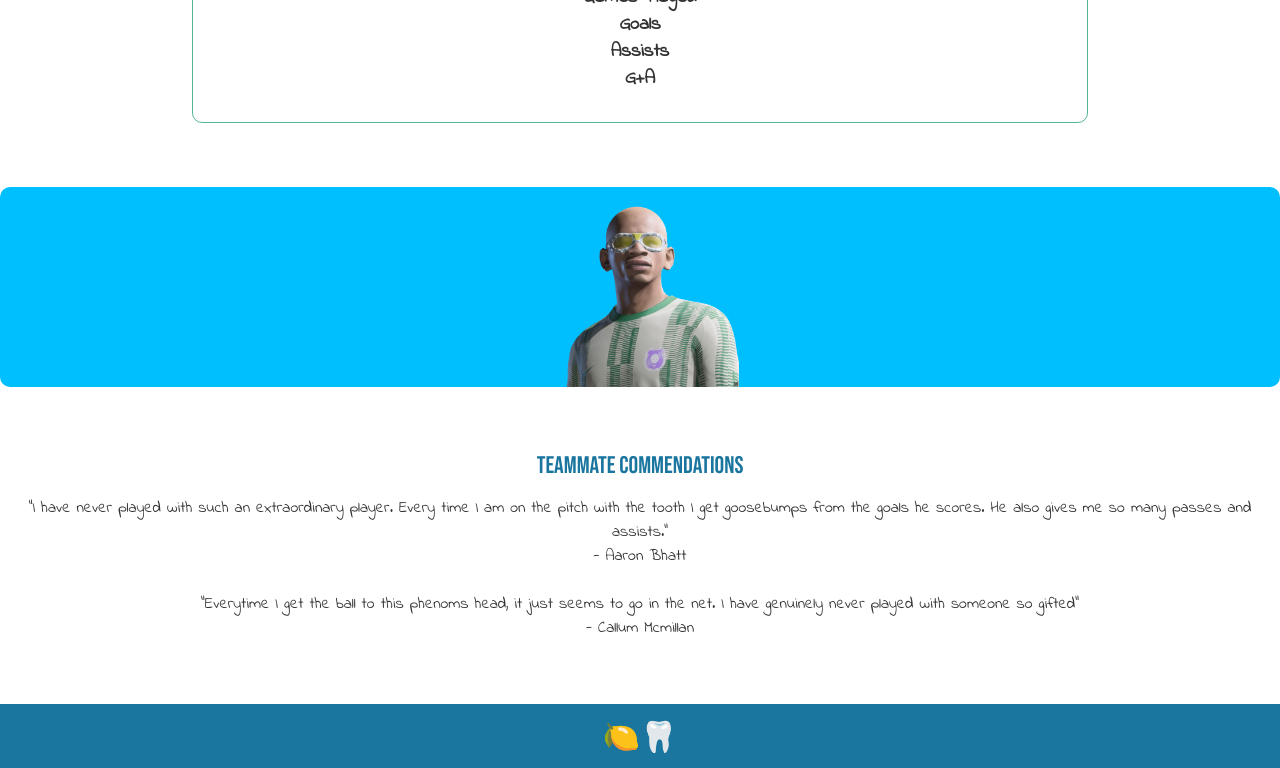
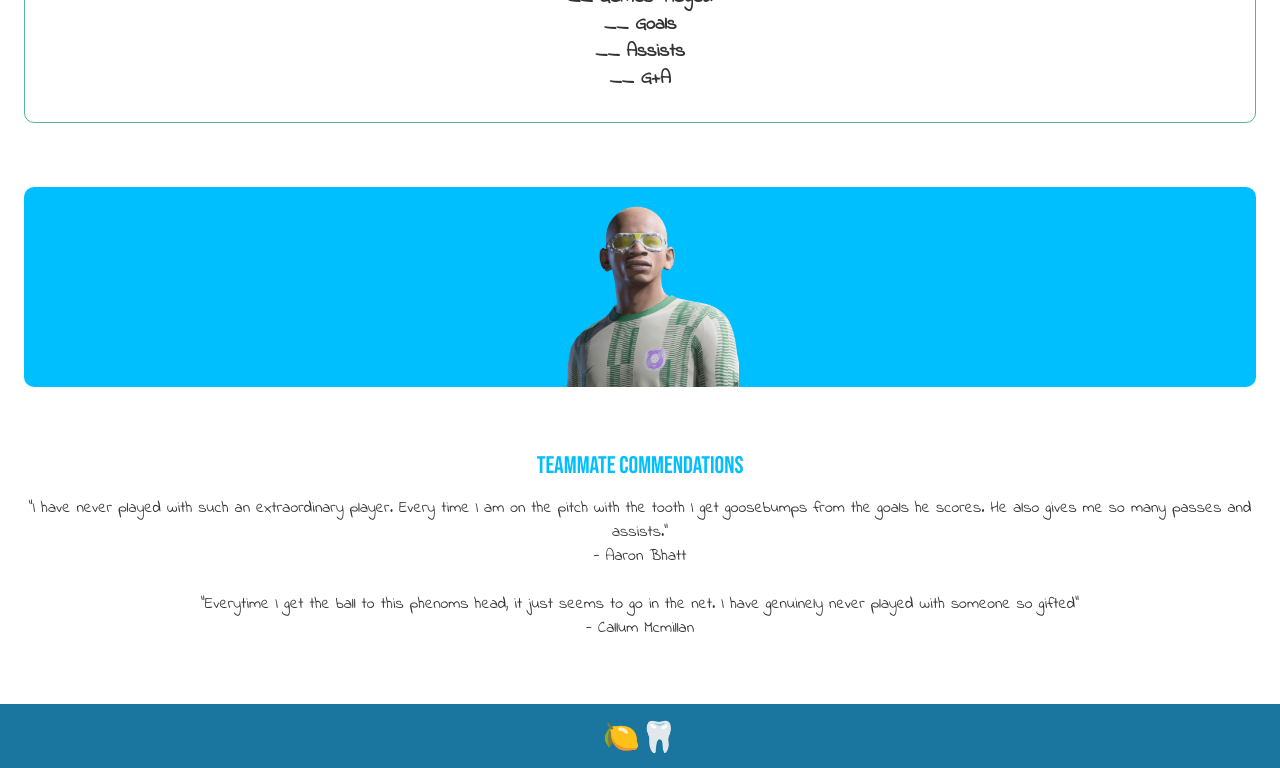
Before and after one commit to khickie1167/lemontooth, a website built with webpack: page index.html in a window 1280 px wide. Shown: the part 205-973 px from the top of the page. Built offline with nearby package versions, Linux system fonts and the light colour scheme.

Commit message:
Commit with full working example -scraped data - subnav

```diff
--- a/css/style.css
+++ b/css/style.css
@@ -20,7 +20,7 @@ main {
   display: flex;
   justify-content: center;
   align-items: center;
-  color: #1A759F;
+  color: deepskyblue;
   position: fixed;
   top: 0;
   left: 0;
@@ -66,6 +66,10 @@ main {
   text-decoration: none;
 }
 
+.statssection{
+  padding: 0px 24px;
+}
+
 .stats {
   margin-top: 128px; /* Default margin when subnav is not expanded */
   display: flex;
@@ -76,7 +80,7 @@ main {
   font-weight: 400;
   font-style: normal;
   border: 1px solid #52B69A;
-  width: 70%;
+  width: 100%;
   height: 200px;
   margin-left: auto;
   margin-right: auto;
@@ -85,11 +89,16 @@ main {
 }
 
 .stats h2 {
-  color: #1A759F;
+  color: deepskyblue;
   font-family: "Bebas Neue", sans-serif;
   font-weight: 100;
   font-style: normal;
 }
+
+.slideshow-container{
+  padding: 0px 24px;
+}
+
 
 .headshot {
   margin-top: 64px;
@@ -98,7 +107,8 @@ main {
   align-items: center;
   background-color: deepskyblue;
   border-radius: 10px;
-
+  position: sticky;
+  top: 64;
 }
 
 
@@ -130,7 +140,7 @@ main {
 }
 
 .quotes h2 {
-  color: #1A759F;
+  color: deepskyblue;
   font-family: "Bebas Neue", sans-serif;
   font-weight: 300;
   font-style: normal;
@@ -164,4 +174,5 @@ main {
   font-size: 30px;
   height: 64px;
   margin-top: 64px;
+
 }
--- a/index.html
+++ b/index.html
@@ -40,10 +40,10 @@
         <div class="statheader">
           <h2>Stats</h2>
         </div>
-        <h3>Games Played</h3>
-        <h3>Goals</h3>
-        <h3>Assists</h3>
-        <h3>G+A</h3>
+        <h3>__ Games Played</h3>
+        <h3>__ Goals</h3>
+        <h3>__ Assists</h3>
+        <h3>__ G+A</h3>
       </div>
     </section>
 
```
